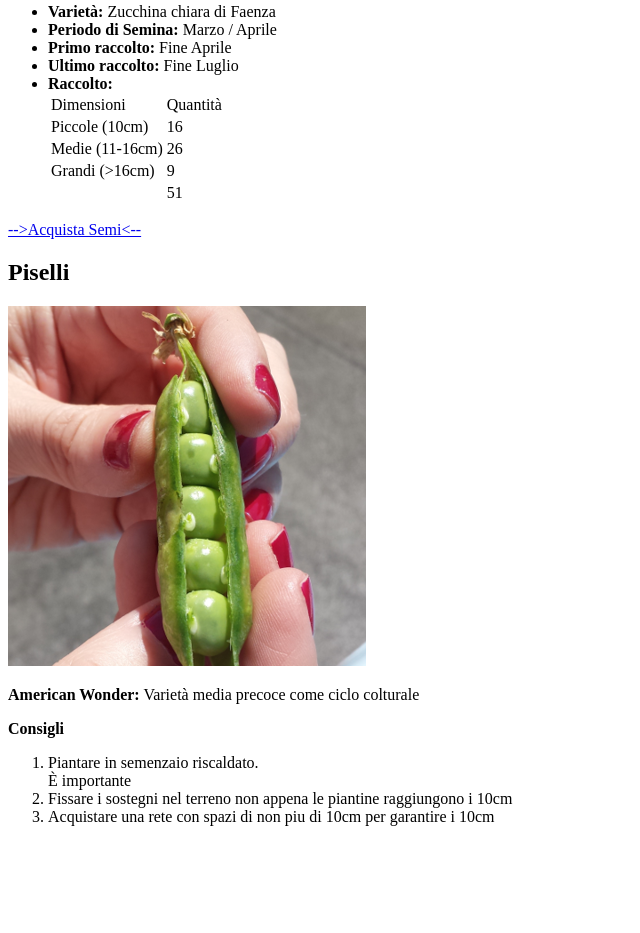
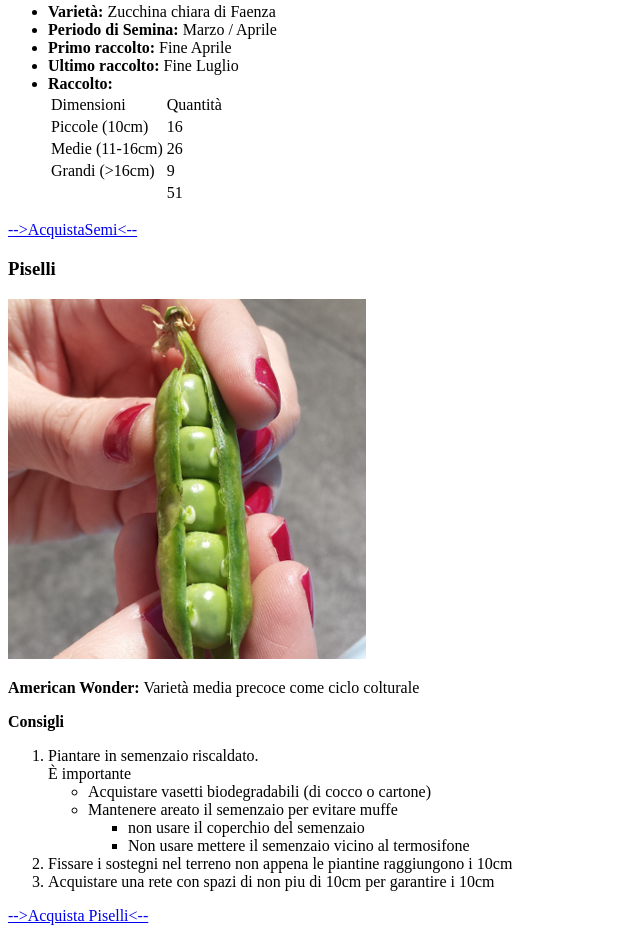
Before and after one commit to GennaroBuonomo/htmlcss-hello, a plain HTML site: page index.html in a window 1280 px wide. Shown: the part 539-1472 px from the top of the page, without its empty margins (0-640 px from the left). Before the commit the page ends 1381 px from the top, so only its background shows below. Drawn offline with Linux system fonts and the light colour scheme.

Commit message:
[end] [fix] fine dell esercizio con delle modifice sul link e altre piccole correzioni

```diff
--- a/index.html
+++ b/index.html
@@ -14,8 +14,7 @@
     <hr>
   </header>
   <!--Parte iniziale-->
-  <main>
-    <section>
+  <div>
     <h3>Zucchine</h3>
     <img src="./img/veg1.png" alt="Foto zucchine">
     <p>Coltivare il terreno molto ricco di materia organica e non coltivare dopo Solanacee o piante della stessa
@@ -51,34 +50,39 @@
       </table>
     </ul>
 
-      <a href="https://www.mercatocontadinoamilano.it/verdura/985-zucchine.html" target=_black>-->Acquista Semi<-- </a>
+    <a href="https://www.mercatocontadinoamilano.it/verdura/985-zucchine.html" target="_blank">
+      --&gt;AcquistaSemi&lt;-- </a>
 
-    </section>
+  </div>
 
   <!--Seconda sezione-->
   <header>
-      <h2>Piselli</h2>
+    <h3>Piselli</h3>
     <img src="./img/veg2.png" alt="Foto Piselli">
     <p><strong>American Wonder:</strong> Varietà media precoce come ciclo colturale</p>
   </header>
-    <section>
+  <div>
     <p><strong>Consigli</strong></p>
     <ol>
       <li>Piantare in semenzaio riscaldato.<br>&Egrave; importante
+        <ul>
+          <li>Acquistare vasetti biodegradabili (di cocco o cartone)</li>
+          <li>Mantenere areato il semenzaio per evitare muffe</li>
+          <ul>
+            <li>non usare il coperchio del semenzaio</li>
+            <li>Non usare mettere il semenzaio vicino al termosifone</li>
+          </ul>
+        </ul>
+
       </li>
       <li>Fissare i sostegni nel terreno non appena le piantine raggiungono i 10cm</li>
       <li>Acquistare una rete con spazi di non piu di 10cm per garantire i 10cm</li>
     </ol>
-      <!--<ul>
-          <li>Acquistare vasetti biodegradabili (di cocco o cartone)</li>
-          <li>Mantenere areato il semenzaio per evitare muffe</li>
-        </ul>!-->
 
+    <a href="https://www.carosi.it/prodotto/piselli-freschi-kg-1/?srsltid=AfmBOoqdQldYZBViDcms1iibptmOe8_79ITRdlG9hyy51WiI-k88t2Ki"
+      target="_blank"> --&gt;Acquista Piselli&lt;-- </a>
 
-
-
-    </section>
-  </main>
+  </div>
 
 </body>
 
```
Lines whose indentation alone changed are shown as unchanged.
